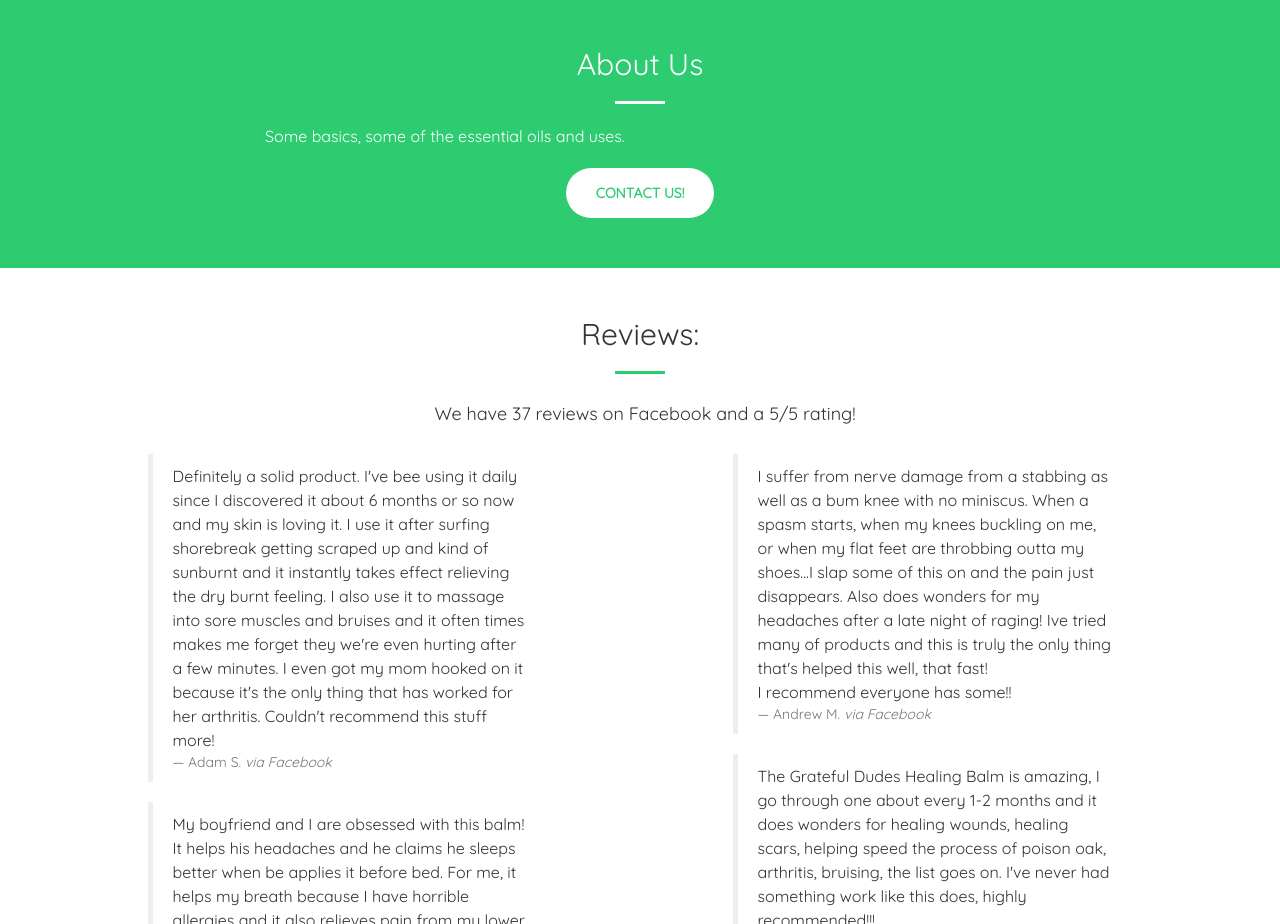
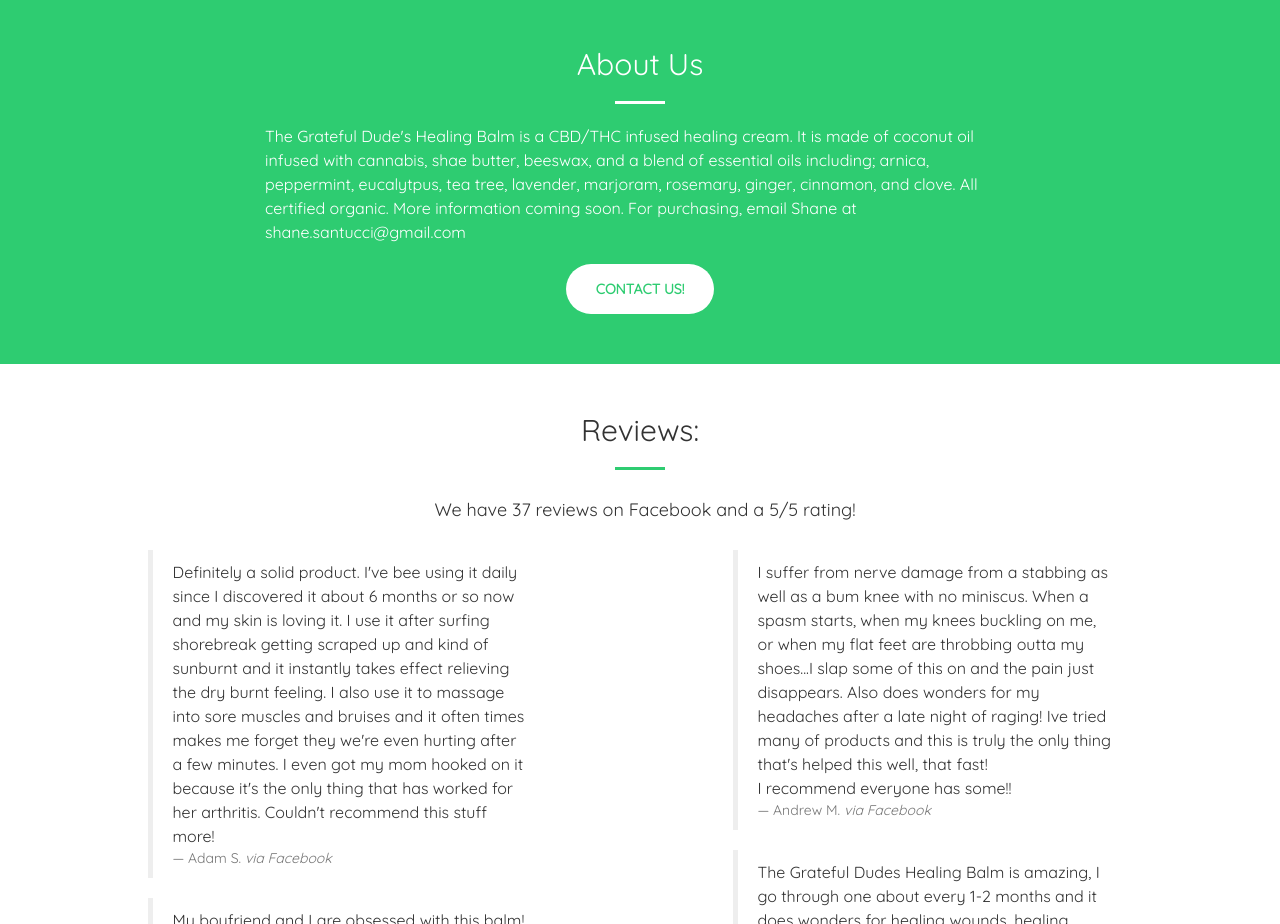
Before and after one commit to ssantucci/thedudebalm, a website: page index.html in a window 1280 px wide. Shown: the part 802-1726 px from the top of the page. Drawn offline with nearby package versions, Linux system fonts and the light colour scheme.

Commit message:
Update index.html

```diff
--- a/index.html
+++ b/index.html
@@ -94,7 +94,7 @@
         <div class="col-lg-8 col-lg-offset-2 text-center">
           <h2 class="section-heading">About Us</h2>
           <hr class="light">
-          <p class="text-left">Some basics, some of the essential oils and uses.</p>
+          <p class="text-left">The Grateful Dude's Healing Balm is a CBD/THC infused healing cream. It is made of coconut oil infused with cannabis, shae butter, beeswax, and a blend of essential oils including; arnica, peppermint, eucalytpus, tea tree, lavender, marjoram, rosemary, ginger, cinnamon, and clove. All certified organic.   More information coming soon. For purchasing, email Shane at shane.santucci@gmail.com         </p>
           <a href="#contact" class="page-scroll btn btn-default btn-xl sr-button" id="contact-btn">Contact Us!</a>
         </div>
       </div>
```
